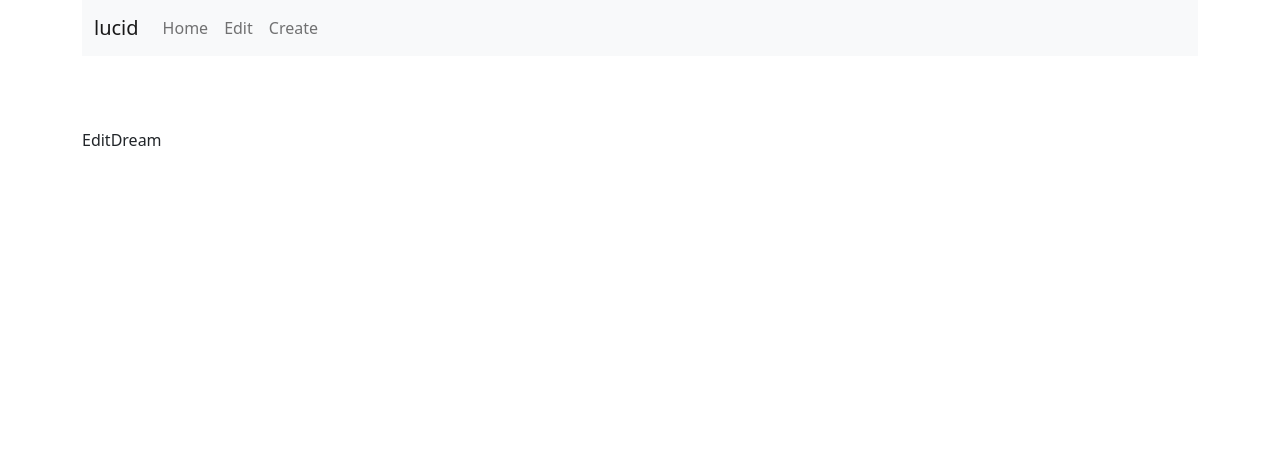
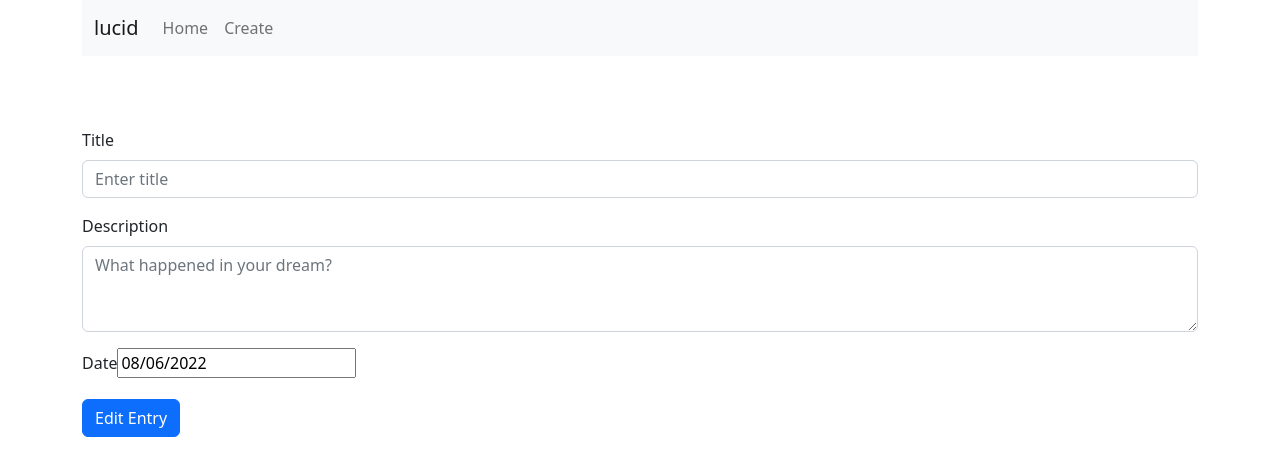
Before and after one commit to johnsonduong/lucid, a React (Create React App) app in the folder client/: page /edit/1 in a window 1280 px wide. Shown: the top 476 px of the page. Built offline with nearby package versions, Linux system fonts and the light colour scheme; no server answers.

Commit message:
Add ability to edit dreams

```diff
--- a/client/package.json
+++ b/client/package.json
@@ -1,7 +1,6 @@
 {
   "name": "client",
   "version": "0.1.0",
-  "proxy": "http://localhost:4000",
   "private": true,
   "dependencies": {
     "@testing-library/jest-dom": "^5.16.5",
--- a/client/src/components/CustomNavbar.js
+++ b/client/src/components/CustomNavbar.js
@@ -8,7 +8,6 @@ function CustomNavbar() {
         <Navbar.Brand href="/">lucid</Navbar.Brand>
         <Nav className="me-auto">
           <Nav.Link href="/">Home</Nav.Link>
-          <Nav.Link href="/edit">Edit</Nav.Link>
           <Nav.Link href="/create">Create</Nav.Link>
         </Nav>
       </Container>
--- a/client/src/components/DreamsList.js
+++ b/client/src/components/DreamsList.js
@@ -1,4 +1,6 @@
 import React, { useState, useEffect } from "react";
+import { Link } from "react-router-dom";
+
 import { Container, Button, Card, Navbar, Nav } from "react-bootstrap";
 import axios from "axios";
 
@@ -14,6 +16,13 @@ function DreamsList() {
       .catch((err) => console.log(err));
   }, []);
 
+  const editDream = (id) => {
+    // axios.delete("/posts/" + id).then((response) => {
+    //   console.log(response.data);
+    // });
+    // setDreams(dreams.filter((dream) => dream._id !== id));
+  };
+
   const deleteDream = (id) => {
     axios.delete("/posts/" + id).then((response) => {
       console.log(response.data);
@@ -25,7 +34,7 @@ function DreamsList() {
   return (
     <div>
       {dreams.map((dream) => (
-        <DreamCard title={dream.title} description={dream.description} date={dream.date} deleteDream={deleteDream} id={dream._id} />
+        <DreamCard title={dream.title} description={dream.description} date={dream.date} editDream={editDream} deleteDream={deleteDream} id={dream._id} />
       ))}
     </div>
   );
@@ -36,7 +45,16 @@ function DreamCard(props) {
     <Card border="dark" className="my-3">
       <Card.Header className="d-flex justify-content-between">
         {props.date}
-        <Button onClick={() => props.deleteDream(props.id)}>Delete</Button>
+        <div>
+          <Link to={"/edit/" + props.id}>
+            <Button className="m-1" onClick={() => props.editDream(props.id)}>
+              Edit
+            </Button>
+          </Link>
+          <Button className="m-1" onClick={() => props.deleteDream(props.id)}>
+            Delete
+          </Button>
+        </div>
       </Card.Header>
       <Card.Body>
         <Card.Title>{props.title}</Card.Title>
--- a/client/src/components/EditDream.js
+++ b/client/src/components/EditDream.js
@@ -1,7 +1,72 @@
-import React from "react";
+import { React, useState, useEffect, useRef } from "react";
+import DatePicker from "react-datepicker";
+import "react-datepicker/dist/react-datepicker.css";
+import { Form, Button } from "react-bootstrap";
+import axios from "axios";
 
 function EditDream() {
-  return <div>EditDream</div>;
+  const [title, setTitle] = useState("");
+  const [description, setDescription] = useState("");
+  const [date, setDate] = useState(new Date());
+
+  const id = useRef("");
+
+  useEffect(() => {
+    const url = window.location.href;
+
+    const strs = url.split("/");
+    id.current = strs.at(-1);
+
+    axios
+      .get("/posts/" + id.current)
+      .then((response) => {
+        setTitle(response.data.title);
+        setDescription(response.data.description);
+        setDate(new Date(response.data.date));
+      })
+      .catch((err) => console.log(err));
+  }, []);
+
+  const onSubmit = (e) => {
+    e.preventDefault();
+
+    const dream = {
+      title: title,
+      description: description,
+      date: date,
+    };
+
+    axios.post("/posts/update/" + id.current, dream).then((res) => console.log(res.data));
+
+    window.location = "/";
+  };
+
+  return (
+    <div>
+      <div>
+        <Form onSubmit={onSubmit}>
+          <Form.Group className="mb-3" controlId="formTitle">
+            <Form.Label>Title</Form.Label>
+            <Form.Control type="text" placeholder="Enter title" value={title} onChange={(e) => setTitle(e.target.value)} />
+          </Form.Group>
+
+          <Form.Group className="mb-3" controlId="formDescription">
+            <Form.Label>Description</Form.Label>
+            <Form.Control as="textarea" rows={3} placeholder="What happened in your dream?" value={description} onChange={(e) => setDescription(e.target.value)} />
+          </Form.Group>
+
+          <Form.Group className="mb-3" controlId="formDate">
+            <Form.Label>Date</Form.Label>
+            <DatePicker selected={date} onChange={(date) => setDate(date)} />
+          </Form.Group>
+
+          <Button variant="primary" type="submit">
+            Edit Entry
+          </Button>
+        </Form>
+      </div>
+    </div>
+  );
 }
 
 export default EditDream;
```
